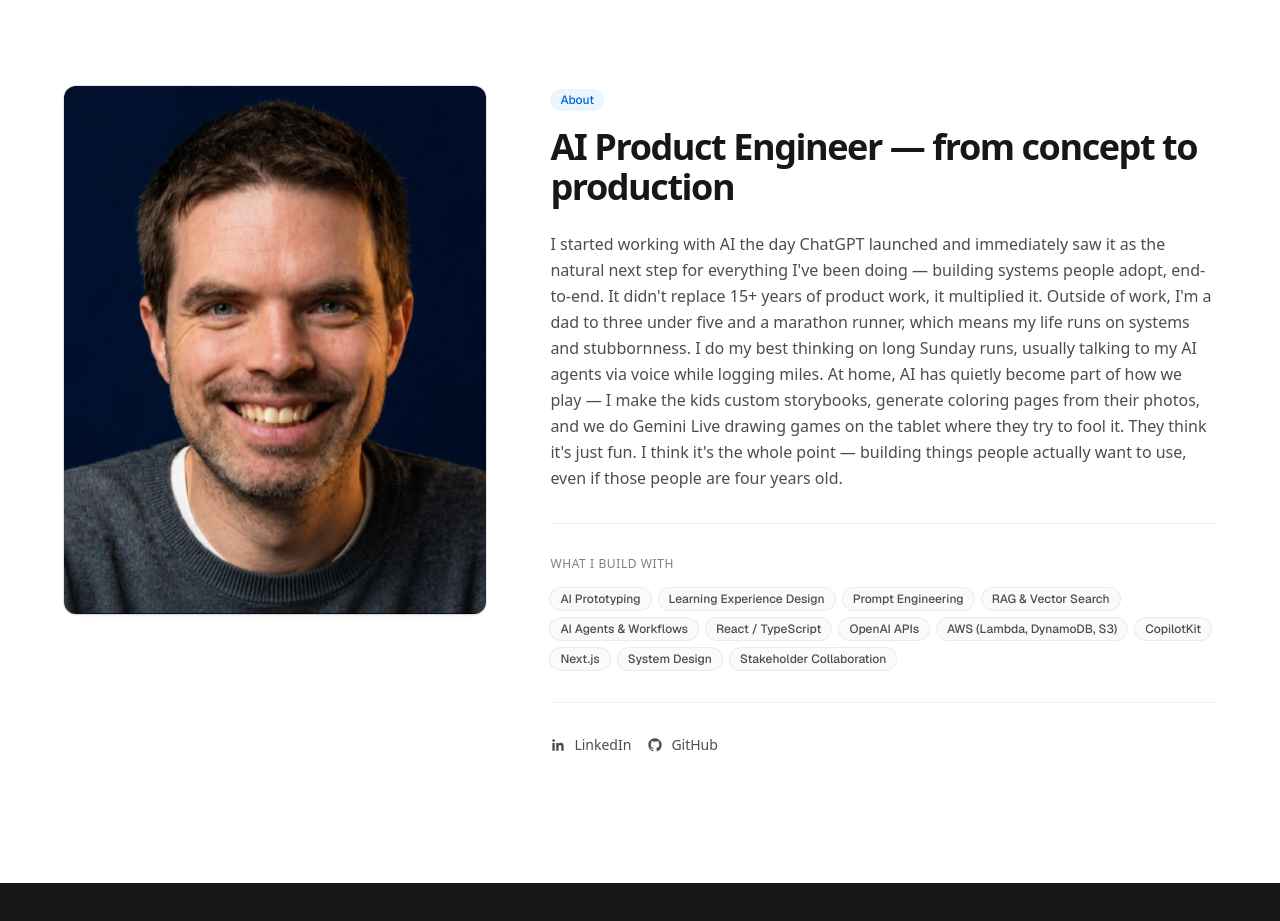
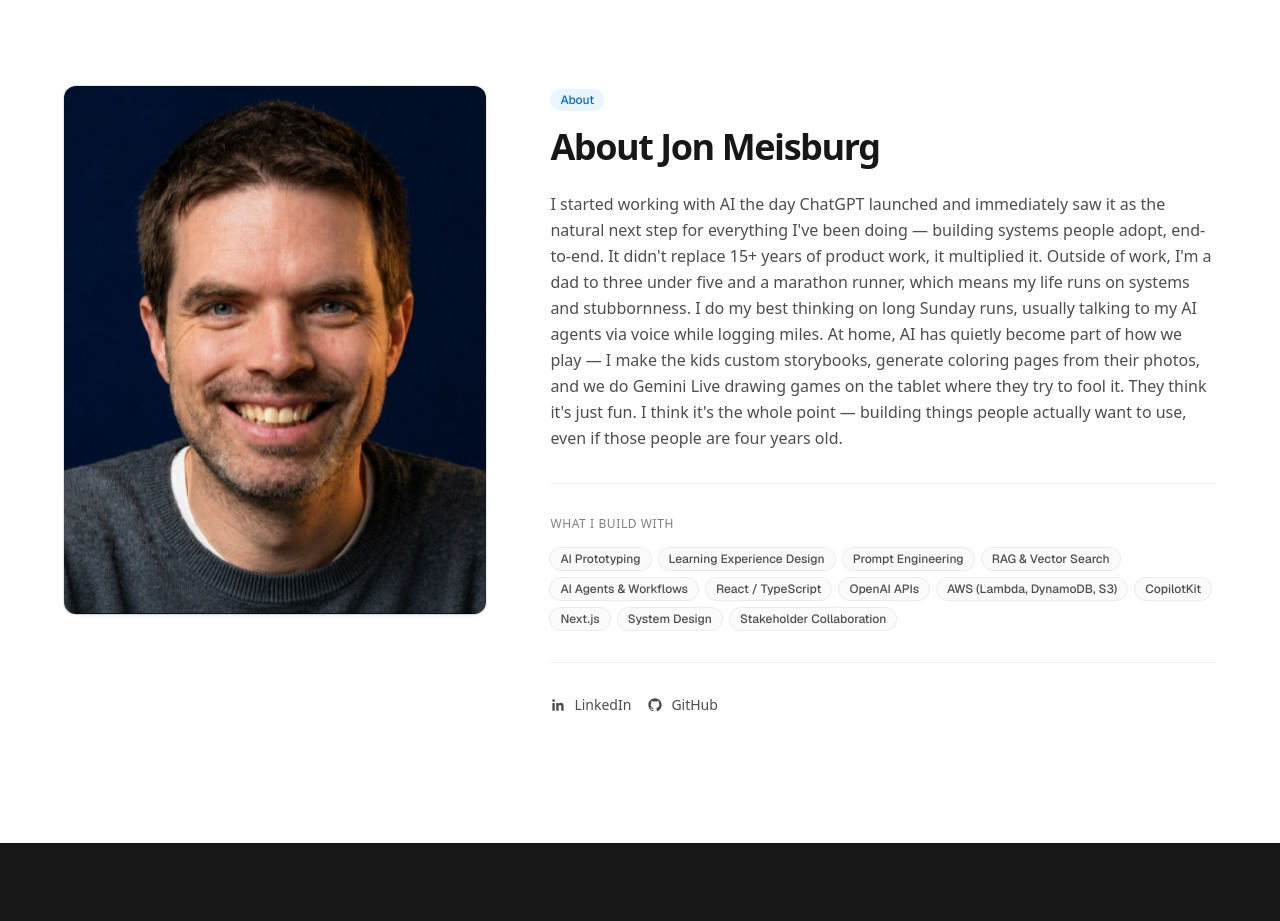
Before and after one commit to jonmeisburg/portfolio, a Next.js app: page / in a window 1280 px wide. Shown: the part 2040-2961 px from the top of the page. Built offline with nearby package versions, Linux system fonts and the light colour scheme.

Commit message:
Change About heading to 'About Jon Meisburg'

```diff
--- a/src/components/About.tsx
+++ b/src/components/About.tsx
@@ -25,7 +25,7 @@ export default function About() {
               About
             </span>
             <h2 className="text-3xl md:text-4xl font-semibold tracking-[-0.04em] text-[#171717] mb-6">
-              AI Product Engineer — from concept to production
+              About Jon Meisburg
             </h2>
 
             <p className="text-[#4d4d4d] leading-relaxed mb-6">
```
